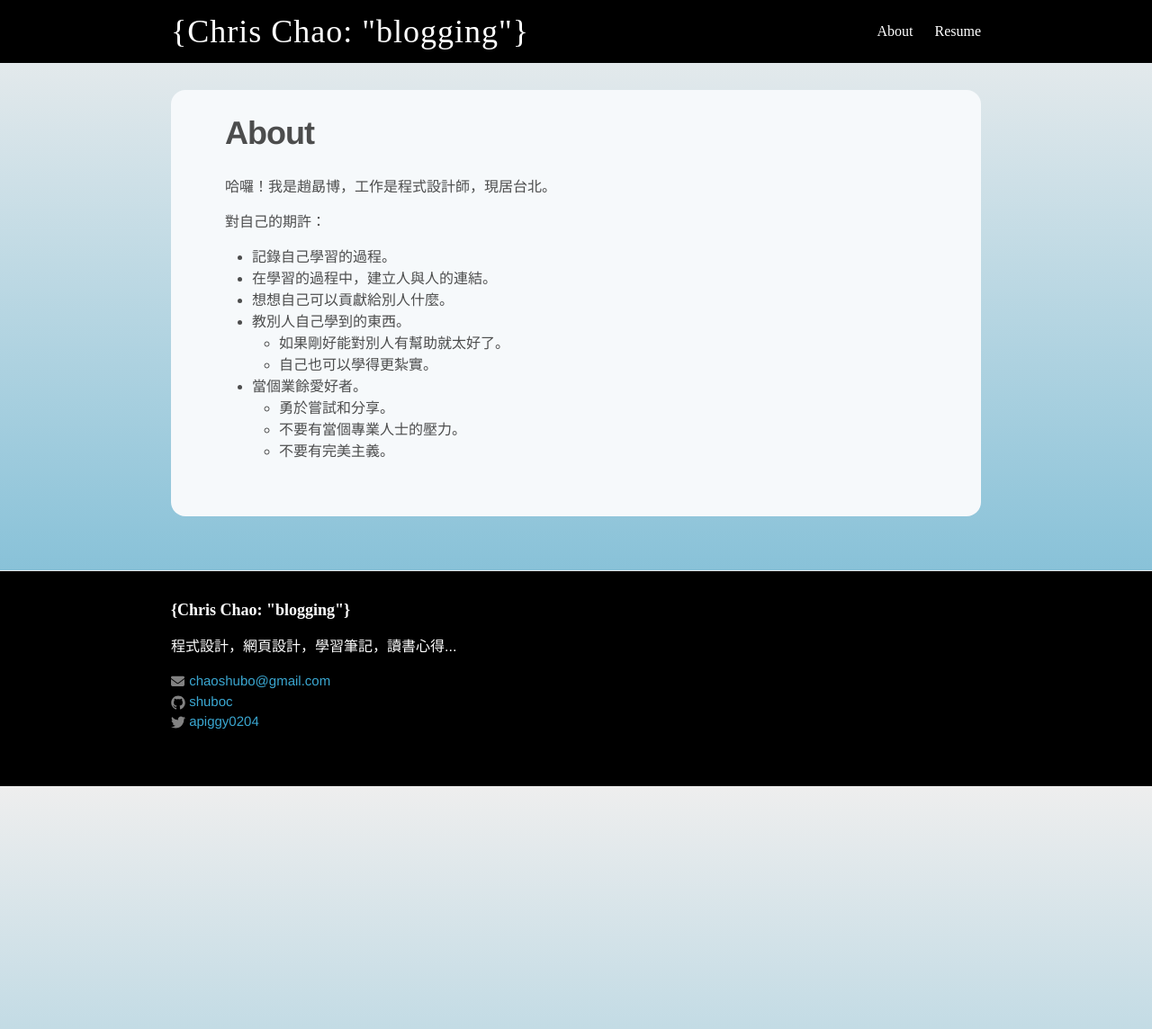
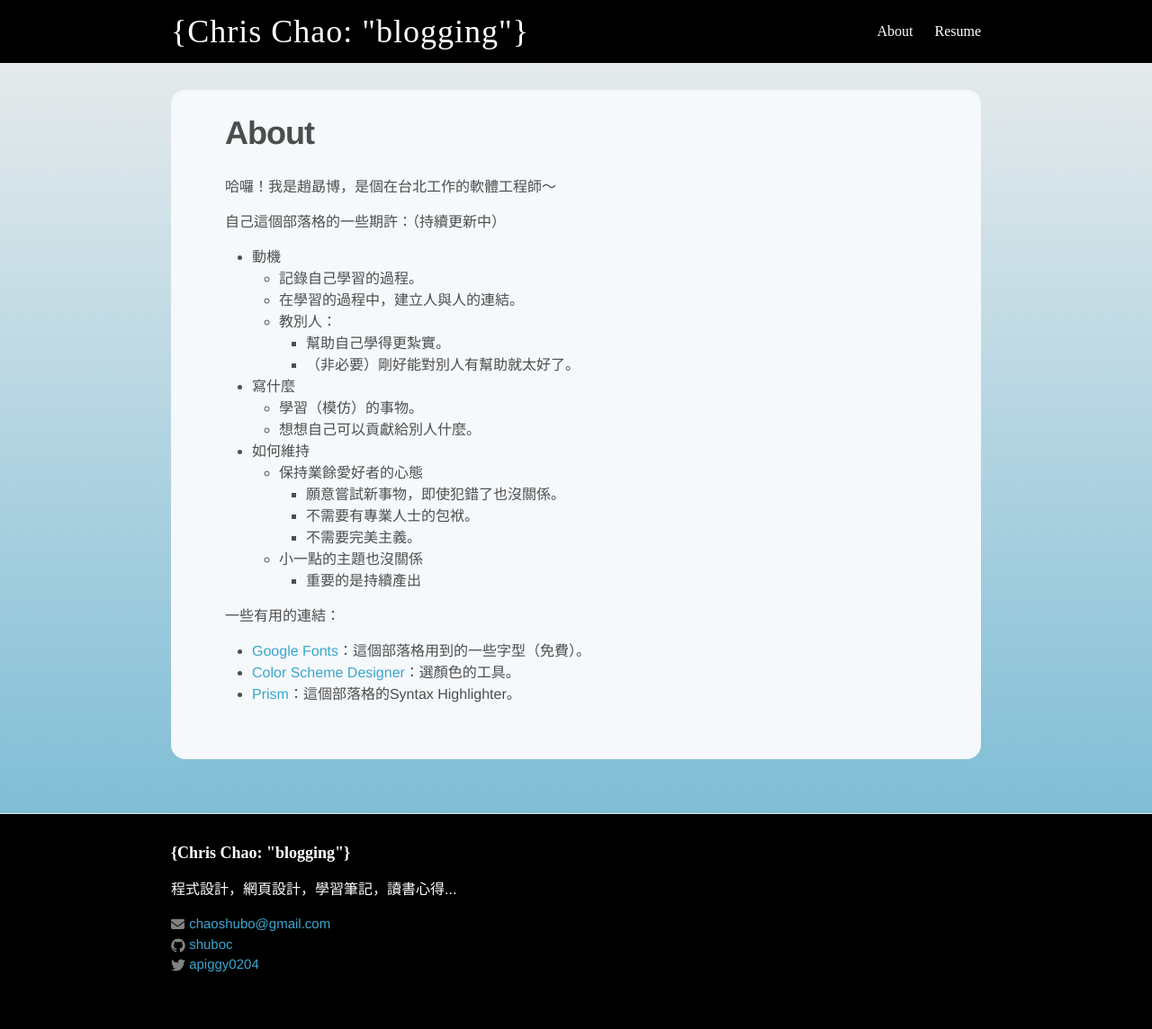
Before and after one commit to shuboc/shuboc.github.io, a Jekyll site: the page built from about.md, in a window 1280 px wide. Shown: the whole page at 90% size. Built offline with Jekyll 4.4.1, drawn with Linux system fonts in a browser that asks for light colours; nearby versions of some CDN libraries; some web fonts are replaced.

Commit message:
Update about

```diff
--- a/about.md
+++ b/about.md
@@ -4,17 +4,31 @@ title: About
 permalink: /about/
 ---
 
-哈囉！我是趙勗博，工作是程式設計師，現居台北。
+哈囉！我是趙勗博，是個在台北工作的軟體工程師～
 
-對自己的期許：
+自己這個部落格的一些期許：（持續更新中）
 
-* 記錄自己學習的過程。
-* 在學習的過程中，建立人與人的連結。
-* 想想自己可以貢獻給別人什麼。
-* 教別人自己學到的東西。
-	* 如果剛好能對別人有幫助就太好了。
-	* 自己也可以學得更紮實。
-* 當個業餘愛好者。
-	* 勇於嘗試和分享。
-	* 不要有當個專業人士的壓力。
-	* 不要有完美主義。
+* 動機
+	* 記錄自己學習的過程。
+	* 在學習的過程中，建立人與人的連結。
+	* 教別人：
+		* 幫助自己學得更紮實。
+		* （非必要）剛好能對別人有幫助就太好了。
+
+* 寫什麼
+	* 學習（模仿）的事物。
+	* 想想自己可以貢獻給別人什麼。
+
+* 如何維持
+	* 保持業餘愛好者的心態
+		* 願意嘗試新事物，即使犯錯了也沒關係。
+		* 不需要有專業人士的包袱。
+		* 不需要完美主義。
+	* 小一點的主題也沒關係
+		* 重要的是持續產出
+
+一些有用的連結：
+
+* [Google Fonts](https://fonts.google.com/)：這個部落格用到的一些字型（免費）。
+* [Color Scheme Designer](http://colorschemedesigner.com/csd-3.5/#3q21Tw0w0w0w0)：選顏色的工具。
+* [Prism](http://prismjs.com/)：這個部落格的Syntax Highlighter。
```
